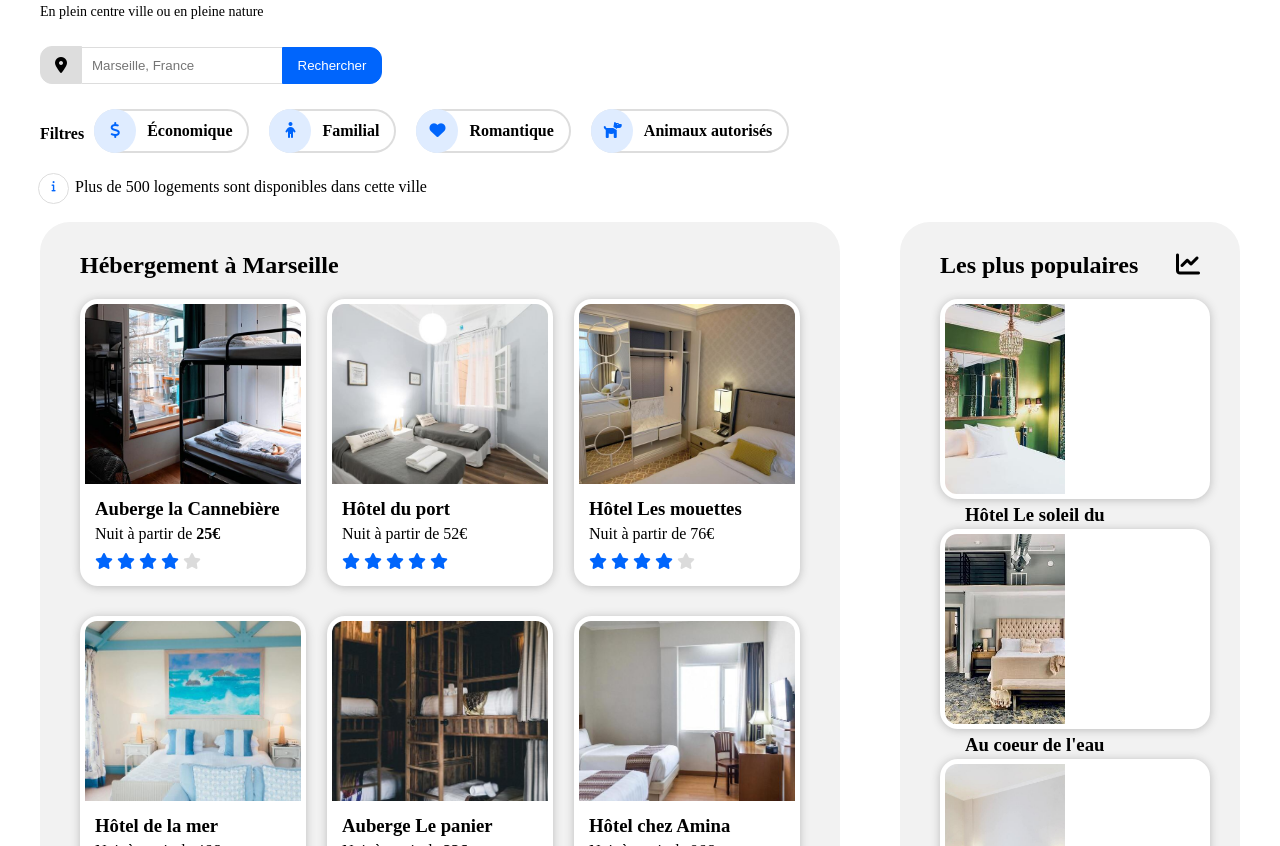
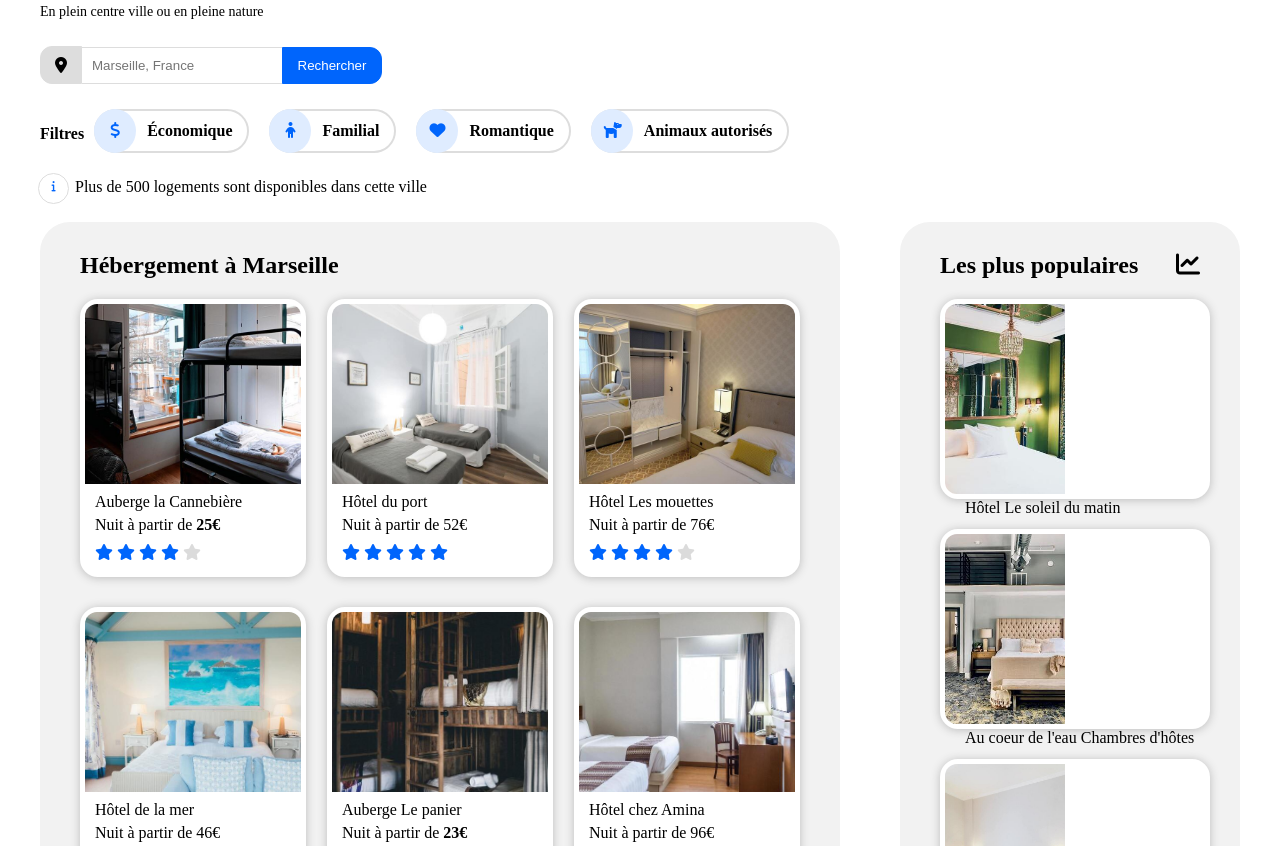
Before and after one commit to lebequin/Reservia_Creation_site_web_base_maquette, a plain HTML site: page index.html in a window 1280 px wide. Shown: the part 106-952 px from the top of the page. Drawn offline with Linux system fonts and the light colour scheme; a web font is replaced by a local one.

Commit message:
Update index.html

```diff
--- a/index.html
+++ b/index.html
@@ -55,7 +55,7 @@
                 <div class="flex">
                     <a class="card card-1">
                         <img src="images/hebergements/4_small/marcus-loke-WQJvWU_HZFo-unsplash.jpg" alt="image Auberge la Cannebière">
-                        <h3>Auberge la Cannebière</h3>
+                        <p class="h3">Auberge la Cannebière</p>
                         <p>Nuit à partir de <span>25€</span></p>
                         <div class="stars">
                             <i class="fas fa-star color1"></i>
@@ -67,7 +67,7 @@
                     </a>
                     <a class="card card-2">
                         <img src="images/hebergements/4_small/fred-kleber-gTbaxaVLvsg-unsplash.jpg" alt="image Hôtel du port">
-                        <h3>Hôtel du port</h3>
+                        <p class="h3">Hôtel du port</p>
                         <p>Nuit à partir de <span>52€</span></p>
                         <div class="stars">
                             <i class="fas fa-star color1"></i>
@@ -79,7 +79,7 @@
                     </a>
                     <a class="card card-3">
                         <img src="images/hebergements/4_small/reisetopia-B8WIgxA_PFU-unsplash.jpg" alt="image Hôtel Les mouettes">
-                        <h3>Hôtel Les mouettes</h3>
+                        <p class="h3">Hôtel Les mouettes</p>
                         <p>Nuit à partir de <span>76€</span></p>
                         <div class="stars">
                             <i class="fas fa-star color1"></i>
@@ -91,7 +91,7 @@
                     </a>
                     <a class="card card-4">
                         <img src="images/hebergements/4_small/annie-spratt-Eg1qcIitAuA-unsplash.jpg" alt="image Hôtel de la mer">
-                        <h3>Hôtel de la mer</h3>
+                        <p class="h3">Hôtel de la mer</p>
                         <p>Nuit à partir de <span>46€</span></p>
                         <div class="stars">
                             <i class="fas fa-star color1"></i>
@@ -103,7 +103,7 @@
                     </a>
                     <a class="card card-5">
                         <img src="images/hebergements/4_small/nicate-lee-kT-ZyaiwBe0-unsplash.jpg" alt="image Auberge Le panier">
-                        <h3>Auberge Le panier</h3>
+                        <p class="h3">Auberge Le panier</p>
                         <p>Nuit à partir de <span>23€</span></p>
                         <div class="stars">
                             <i class="fas fa-star color1"></i>
@@ -115,7 +115,7 @@
                     </a>
                     <a class="card card-6">
                         <img src="images/hebergements/4_small/febrian-zakaria-M6S1WvfW68A-unsplash.jpg" alt="image Hôtel chez Amina">
-                        <h3>Hôtel chez Amina</h3>
+                        <p class="h3">Hôtel chez Amina</p>
                         <p>Nuit à partir de <span>96€</span></p>
                         <div class="stars">
                             <i class="fas fa-star color1"></i>
@@ -133,7 +133,7 @@
                 <a class="card card-7">
                     <img src="images/hebergements/4_small/emile-guillemot-Bj_rcSC5XfE-unsplash.jpg" alt="image Hôtel Le soleil du matin">
                     <div>
-                        <h3>Hôtel Le soleil du matin</h3>
+                        <p class="h3">Hôtel Le soleil du matin</p>
                         <p>Nuit à partir de <span>128€</span></p>
                         <div class="stars">
                             <i class="fas fa-star color1"></i>
@@ -147,7 +147,7 @@
                 <a class="card card-8">
                     <img src="images/hebergements/4_small/aw-creative-VGs8z60yT2c-unsplash.jpg" alt="image Au coeur de l'eau Chambres d'hôtes">
                     <div>
-                        <h3>Au coeur de l'eau Chambres d'hôtes</h3>
+                        <p class="h3">Au coeur de l'eau Chambres d'hôtes</p>
                         <p>Nuit à partir de <span>71€</span></p>
                         <div class="stars">
                             <i class="fas fa-star color1"></i>
@@ -161,7 +161,7 @@
                 <a class="card card-9">
                     <img src="images/hebergements/4_small/febrian-zakaria-sjvU0THccQA-unsplash.jpg" alt="image Hôtel Tout bleu et Blanc">
                     <div>
-                        <h3>Hôtel Tout bleu et Blanc</h3>
+                        <p class="h3">Hôtel Tout bleu et Blanc</p>
                         <p>Nuit à partir de <span>68€</span></p>
                         <div class="stars">
                             <i class="fas fa-star color1"></i>
```
